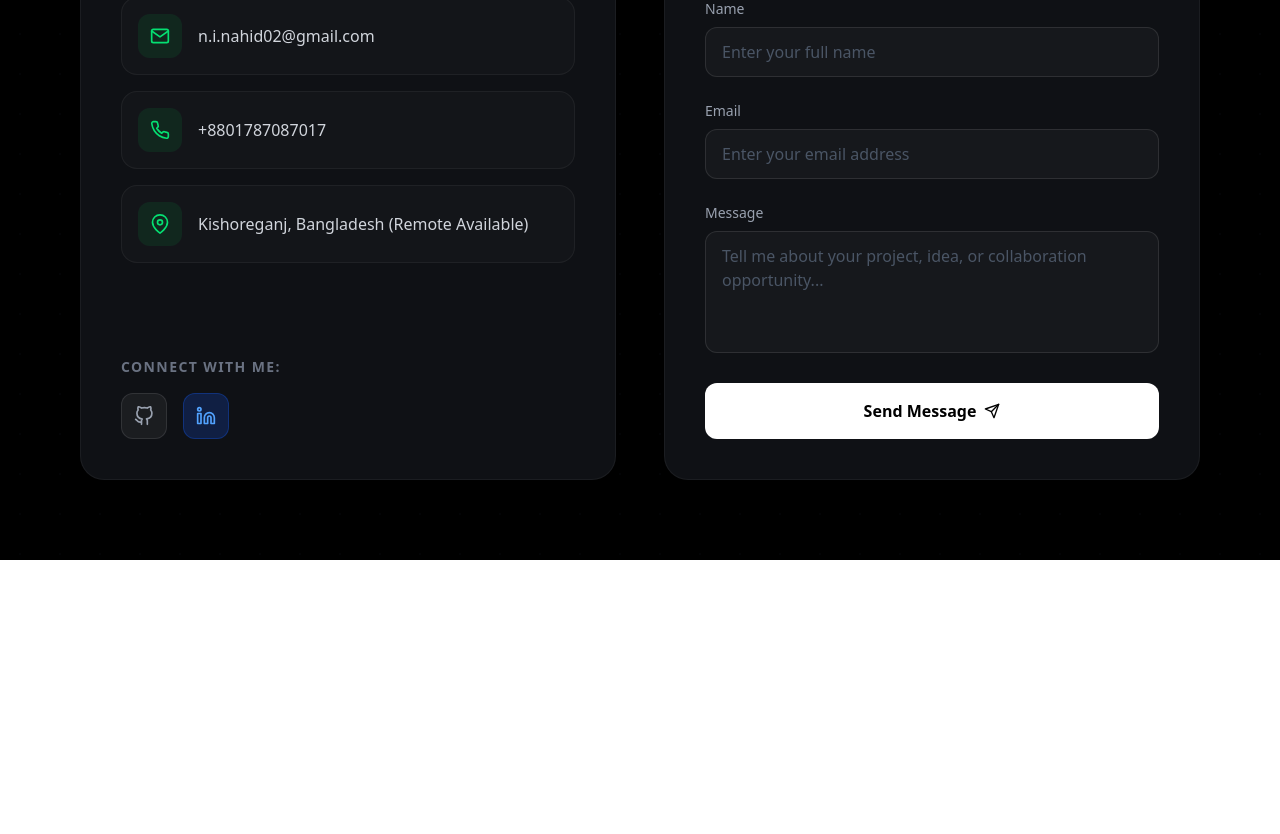
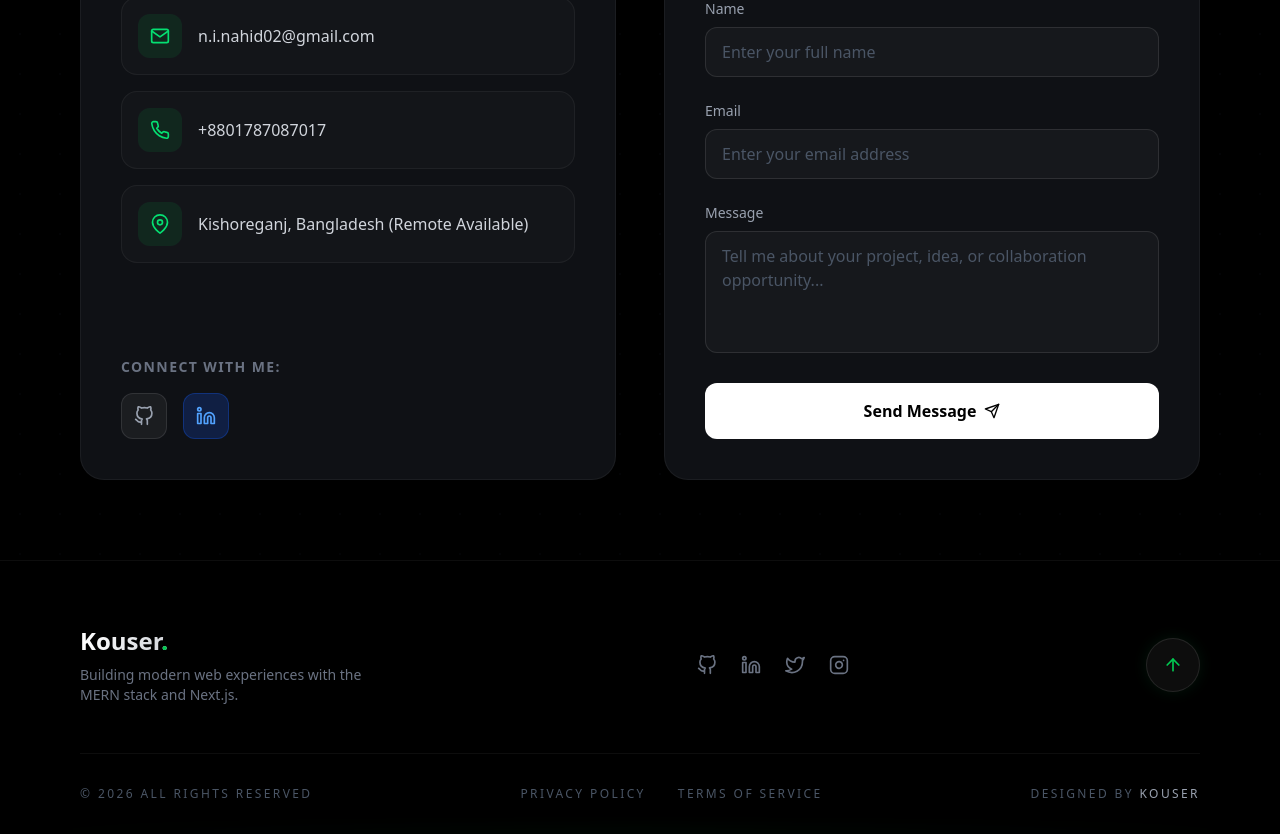
Before and after one commit to kouser-ahamed/my-portfolio, a Next.js app: page / in a window 1280 px wide. Shown: the part 6109-6943 px from the top of the page. Before the commit the page ends 6669 px from the top, so only its background shows below. Built offline with nearby package versions, Linux system fonts and the light colour scheme.

Commit message:
feat(Footer): add Footer component with social links and scroll-to-top functionality

```diff
--- a/src/app/layout.js
+++ b/src/app/layout.js
@@ -1,6 +1,7 @@
 import { Geist, Geist_Mono } from "next/font/google";
 import "./globals.css";
 import Navbar from "@/components/Navbar";
+import Footer from "@/components/Footer";
 
 const geistSans = Geist({
   variable: "--font-geist-sans",
@@ -26,6 +27,7 @@ export default function RootLayout({ children }) {
       <body className="min-h-full flex flex-col">
         <Navbar />
         {children}
+        <Footer />
       </body>
     </html>
   );
--- /dev/null
+++ b/src/components/Footer.jsx
@@ -0,0 +1,75 @@
+"use client";
+import { motion } from "framer-motion";
+import { FiGithub, FiLinkedin, FiTwitter, FiInstagram, FiArrowUp } from "react-icons/fi";
+
+export default function Footer() {
+  const scrollToTop = () => {
+    window.scrollTo({ top: 0, behavior: "smooth" });
+  };
+
+  const socialLinks = [
+    { icon: FiGithub, href: "#", color: "hover:text-white" },
+    { icon: FiLinkedin, href: "#", color: "hover:text-blue-400" },
+    { icon: FiTwitter, href: "#", color: "hover:text-cyan-400" },
+    { icon: FiInstagram, href: "#", color: "hover:text-pink-400" },
+  ];
+
+  return (
+    <footer className="bg-black border-t border-white/5 pt-16 pb-8 relative overflow-hidden">
+      {/* Background Glow Effect */}
+      <div className="absolute bottom-0 left-1/2 -translate-x-1/2 w-full h-[1px] bg-gradient-to-r from-transparent via-green-500/50 to-transparent blur-sm" />
+
+      <div className="container mx-auto px-6 lg:px-20 relative z-10">
+        <div className="flex flex-col md:flex-row justify-between items-center gap-8 mb-12">
+
+          {/* Logo & Info */}
+          <div className="text-center md:text-left">
+            <h2 className="text-2xl font-bold bg-gradient-to-r from-white to-gray-500 bg-clip-text text-transparent mb-2">
+              Kouser<span className="text-green-500">.</span>
+            </h2>
+            <p className="text-gray-500 text-sm max-w-xs">
+              Building modern web experiences with the MERN stack and Next.js.
+            </p>
+          </div>
+
+          {/* Social Links */}
+          <div className="flex gap-6">
+            {socialLinks.map((social, index) => (
+              <motion.a
+                key={index}
+                href={social.href}
+                whileHover={{ y: -5 }}
+                className={`text-gray-500 text-xl transition-colors ${social.color}`}
+              >
+                <social.icon />
+              </motion.a>
+            ))}
+          </div>
+
+          {/* Scroll to Top Button */}
+          <motion.button
+            onClick={scrollToTop}
+            whileHover={{ scale: 1.1 }}
+            whileTap={{ scale: 0.9 }}
+            className="p-4 rounded-full bg-white/5 border border-white/10 text-green-500 hover:bg-white/10 transition-all shadow-[0_0_15px_rgba(34,197,94,0.1)]"
+          >
+            <FiArrowUp size={20} />
+          </motion.button>
+        </div>
+
+        {/* Divider */}
+        <div className="w-full h-[1px] bg-white/5 mb-8" />
+
+        {/* Copyright Section */}
+        <div className="flex flex-col md:flex-row justify-between items-center gap-4 text-xs uppercase tracking-[0.2em] text-gray-600 font-medium">
+          <p>© {new Date().getFullYear()} ALL RIGHTS RESERVED</p>
+          <div className="flex gap-8">
+            <a href="#" className="hover:text-white transition-colors">Privacy Policy</a>
+            <a href="#" className="hover:text-white transition-colors">Terms of Service</a>
+          </div>
+          <p>DESIGNED BY <span className="text-gray-400">Kouser</span></p>
+        </div>
+      </div>
+    </footer>
+  );
+}
```
